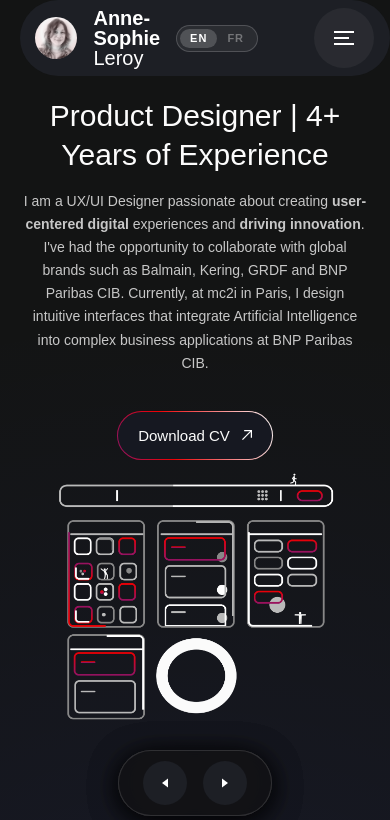
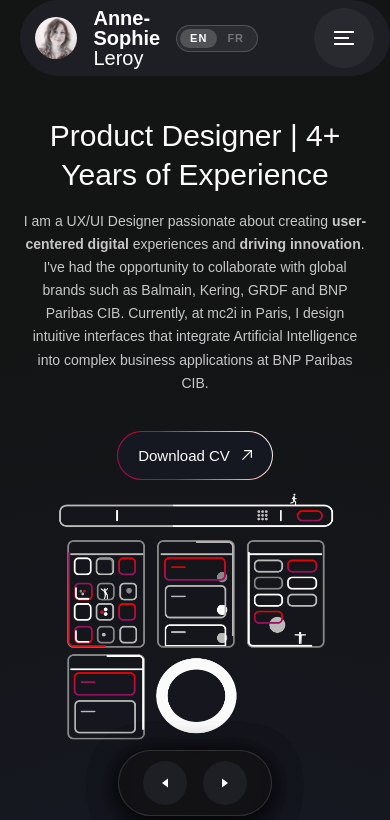
Before and after one commit to Annesoji/Portfolio-ASL, a plain HTML site: page index.html in a window 390 px wide. Shown: the top 820 px of the page. Drawn offline with Linux system fonts and the light colour scheme; grey boxes are pictures that could not be loaded; a web font is replaced by a local one.

Commit message:
Increase hero padding-top for proper navbar clearance

```diff
--- a/index.html
+++ b/index.html
@@ -221,7 +221,7 @@ strong { font-weight: 600; }
   display: flex;
   justify-content: space-between;
   align-items: center;
-  padding-top: 140px;
+  padding-top: 180px;
   padding-bottom: 60px;
 }
 .div-block-2 { flex-shrink: 0; }
@@ -720,7 +720,7 @@ strong { font-weight: 600; }
   .service-card-list { min-width: auto; }
 }
 @media screen and (min-width: 1440px) {
-  .section-container.hero { padding-top: 150px; padding-bottom: 150px; }
+  .section-container.hero { padding-top: 190px; padding-bottom: 150px; }
   .hero-content-conatiner { max-width: 620px; }
   .hero-title { font-size: 42px; }
   .hero-paragraph { font-size: 18px; }
@@ -734,7 +734,7 @@ strong { font-weight: 600; }
 }
 @media screen and (min-width: 1920px) {
   .section-wrapper.glow-3 { margin-top: -87px; }
-  .section-container.hero { padding-top: 160px; padding-bottom: 170px; }
+  .section-container.hero { padding-top: 200px; padding-bottom: 170px; }
   .service-card { padding: 60px; }
   .section-title-container { max-width: 530px; }
   .section-title { font-size: 40px; }
@@ -773,7 +773,7 @@ strong { font-weight: 600; }
   .nav-menu.open { display: flex; }
   .navigation-wrapper { padding-right: 0; }
   .navbar { padding-top: 0; padding-bottom: 0; }
-  .section-container.hero { flex-flow: column; padding-top: 130px; padding-bottom: 100px; }
+  .section-container.hero { flex-flow: column; padding-top: 160px; padding-bottom: 100px; }
   .section-container.service { padding-top: 0; }
   .section-container.process { padding-top: 100px; }
   .section-container.contact { padding-top: 100px; padding-bottom: 220px; }
@@ -807,7 +807,7 @@ strong { font-weight: 600; }
   h1 { font-size: 30px; }
   .nav-bar-link { margin-top: 5px; margin-bottom: 5px; padding-top: 15px; padding-bottom: 15px; font-size: 16px; }
   .section-container { max-width: 500px; }
-  .section-container.hero { flex-flow: column; padding-top: 110px; padding-bottom: 75px; }
+  .section-container.hero { flex-flow: column; padding-top: 140px; padding-bottom: 75px; }
   .section-container.process { padding-top: 75px; }
   .section-container.contact { padding-top: 75px; padding-bottom: 160px; }
   .hero-content-conatiner { row-gap: 16px; max-width: 470px; }
@@ -858,7 +858,7 @@ strong { font-weight: 600; }
 @media screen and (max-width: 479px) {
   .menu-button { border-radius: 80px; }
   .section-wrapper { padding-left: 6vw; padding-right: 6vw; }
-  .section-container.hero { flex-flow: column; padding-top: 100px; padding-bottom: 60px; }
+  .section-container.hero { flex-flow: column; padding-top: 120px; padding-bottom: 60px; }
   .hero-content-conatiner { justify-content: center; align-items: center; }
   .section-tag-container { margin-bottom: 30px; }
   .service-card { padding: 30px; }
```
